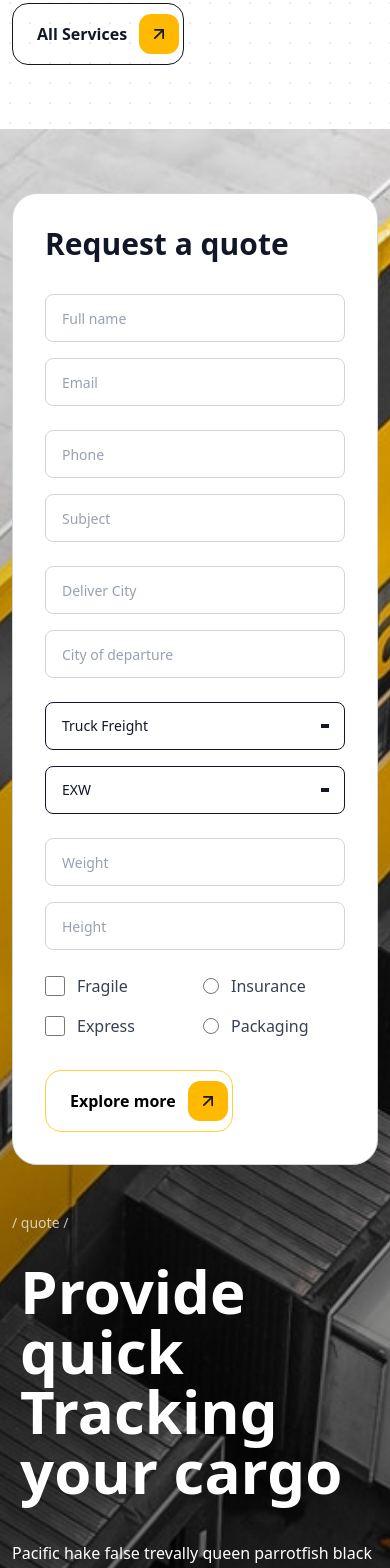
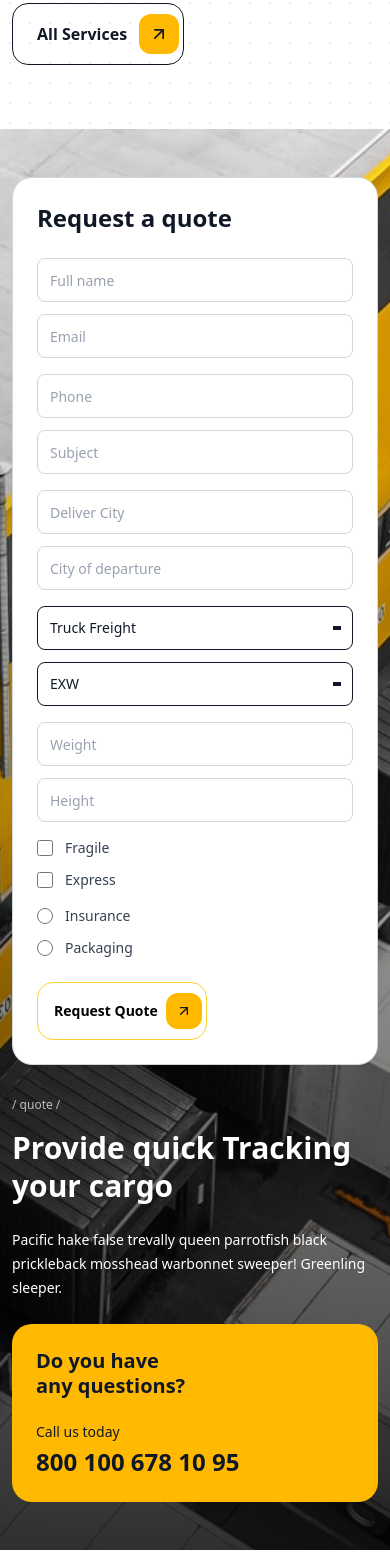
Before and after one commit to talhawebguru/safefastex, a Next.js app: page / in a window 390 px wide. Shown: the part 1455-3023 px from the top of the page. Built offline with nearby package versions, Linux system fonts and the light colour scheme.

Commit message:
Request a quote complete

```diff
--- a/app/components/home/RequestQuote.jsx
+++ b/app/components/home/RequestQuote.jsx
@@ -56,29 +56,29 @@ const RequestQuote = () => {
 
       <Container>
         <div className="relative z-10 min-h-screen flex items-center">
-          <div className="w-full grid lg:grid-cols-2 gap-12 lg:gap-16 items-start py-16 lg:py-24">
+          <div className="w-full grid lg:grid-cols-2 gap-8 sm:gap-12 lg:gap-16 items-start py-12 sm:py-16 lg:py-24">
             {/* Left Side - Quote Form */}
             <motion.div
               initial={{ opacity: 0, y: 20 }}
               whileInView={{ opacity: 1, y: 0 }}
               viewport={{ once: true }}
               transition={{ duration: 0.6, ease: "easeOut" }}
-              className="bg-white rounded-[25px] p-8 lg:p-12 border border-gray-300 max-w-2xl"
+              className="bg-white rounded-[20px] sm:rounded-[25px] p-6 sm:p-8 lg:p-12 border border-gray-300 w-full max-w-2xl"
             >
-              <h2 className="text-3xl font-semibold text-gray-900 mb-8">
+              <h2 className="text-2xl sm:text-3xl font-semibold text-gray-900 mb-6 sm:mb-8">
                 Request a quote
               </h2>
 
-              <form className="space-y-6">
+              <form className="space-y-4 sm:space-y-6">
                 {/* Row 1: Full Name & Email */}
-                <div className="grid grid-cols-1 sm:grid-cols-2 gap-4">
+                <div className="grid grid-cols-1 sm:grid-cols-2 gap-3 sm:gap-4">
                   <div className="relative">
                     <input
                       type="text"
                       name="fullName"
                       value={formData.fullName}
                       onChange={handleInputChange}
-                      className="w-full h-12 px-4 border border-gray-300 rounded-lg text-sm text-gray-900 placeholder-gray-400 focus:border-gray-900 focus:outline-none transition-colors"
+                      className="w-full h-11 sm:h-12 px-3 sm:px-4 border border-gray-300 rounded-lg text-sm text-gray-900 placeholder-gray-400 focus:border-gray-900 focus:outline-none transition-colors"
                       placeholder="Full name"
                     />
                   </div>
@@ -88,21 +88,21 @@ const RequestQuote = () => {
                       name="email"
                       value={formData.email}
                       onChange={handleInputChange}
-                      className="w-full h-12 px-4 border border-gray-300 rounded-lg text-sm text-gray-900 placeholder-gray-400 focus:border-gray-900 focus:outline-none transition-colors"
+                      className="w-full h-11 sm:h-12 px-3 sm:px-4 border border-gray-300 rounded-lg text-sm text-gray-900 placeholder-gray-400 focus:border-gray-900 focus:outline-none transition-colors"
                       placeholder="Email"
                     />
                   </div>
                 </div>
 
                 {/* Row 2: Phone & Subject */}
-                <div className="grid grid-cols-1 sm:grid-cols-2 gap-4">
+                <div className="grid grid-cols-1 sm:grid-cols-2 gap-3 sm:gap-4">
                   <div className="relative">
                     <input
                       type="tel"
                       name="phone"
                       value={formData.phone}
                       onChange={handleInputChange}
-                      className="w-full h-12 px-4 border border-gray-300 rounded-lg text-sm text-gray-900 placeholder-gray-400 focus:border-gray-900 focus:outline-none transition-colors"
+                      className="w-full h-11 sm:h-12 px-3 sm:px-4 border border-gray-300 rounded-lg text-sm text-gray-900 placeholder-gray-400 focus:border-gray-900 focus:outline-none transition-colors"
                       placeholder="Phone"
                     />
                   </div>
@@ -112,21 +112,21 @@ const RequestQuote = () => {
                       name="subject"
                       value={formData.subject}
                       onChange={handleInputChange}
-                      className="w-full h-12 px-4 border border-gray-300 rounded-lg text-sm text-gray-900 placeholder-gray-400 focus:border-gray-900 focus:outline-none transition-colors"
+                      className="w-full h-11 sm:h-12 px-3 sm:px-4 border border-gray-300 rounded-lg text-sm text-gray-900 placeholder-gray-400 focus:border-gray-900 focus:outline-none transition-colors"
                       placeholder="Subject"
                     />
                   </div>
                 </div>
 
                 {/* Row 3: Deliver City & City of Departure */}
-                <div className="grid grid-cols-1 sm:grid-cols-2 gap-4">
+                <div className="grid grid-cols-1 sm:grid-cols-2 gap-3 sm:gap-4">
                   <div className="relative">
                     <input
                       type="text"
                       name="deliverCity"
                       value={formData.deliverCity}
                       onChange={handleInputChange}
-                      className="w-full h-12 px-4 border border-gray-300 rounded-lg text-sm text-gray-900 placeholder-gray-400 focus:border-gray-900 focus:outline-none transition-colors"
+                      className="w-full h-11 sm:h-12 px-3 sm:px-4 border border-gray-300 rounded-lg text-sm text-gray-900 placeholder-gray-400 focus:border-gray-900 focus:outline-none transition-colors"
                       placeholder="Deliver City"
                     />
                   </div>
@@ -136,27 +136,27 @@ const RequestQuote = () => {
                       name="cityOfDeparture"
                       value={formData.cityOfDeparture}
                       onChange={handleInputChange}
-                      className="w-full h-12 px-4 border border-gray-300 rounded-lg text-sm text-gray-900 placeholder-gray-400 focus:border-gray-900 focus:outline-none transition-colors"
+                      className="w-full h-11 sm:h-12 px-3 sm:px-4 border border-gray-300 rounded-lg text-sm text-gray-900 placeholder-gray-400 focus:border-gray-900 focus:outline-none transition-colors"
                       placeholder="City of departure"
                     />
                   </div>
                 </div>
 
                 {/* Row 4: Freight Type & Incoterms */}
-                <div className="grid grid-cols-1 sm:grid-cols-2 gap-4">
+                <div className="grid grid-cols-1 sm:grid-cols-2 gap-3 sm:gap-4">
                   <div className="relative">
                     <select
                       name="freightType"
                       value={formData.freightType}
                       onChange={handleInputChange}
-                      className="w-full h-12 px-4 border border-gray-900 rounded-lg text-sm text-gray-900 bg-white focus:border-gray-900 focus:outline-none transition-colors appearance-none cursor-pointer"
+                      className="w-full h-11 sm:h-12 px-3 sm:px-4 border border-gray-900 rounded-lg text-sm text-gray-900 bg-white focus:border-gray-900 focus:outline-none transition-colors appearance-none cursor-pointer"
                     >
                       <option value="Truck Freight">Truck Freight</option>
                       <option value="Ship Freight">Ship Freight</option>
                       <option value="Train Freight">Train Freight</option>
                       <option value="Air Freight">Air Freight</option>
                     </select>
-                    <div className="absolute right-4 top-1/2 transform -translate-y-1/2 pointer-events-none">
+                    <div className="absolute right-3 sm:right-4 top-1/2 transform -translate-y-1/2 pointer-events-none">
                       <div className="w-2 h-1 bg-gray-900"></div>
                     </div>
                   </div>
@@ -165,28 +165,28 @@ const RequestQuote = () => {
                       name="incoterms"
                       value={formData.incoterms}
                       onChange={handleInputChange}
-                      className="w-full h-12 px-4 border border-gray-900 rounded-lg text-sm text-gray-900 bg-white focus:border-gray-900 focus:outline-none transition-colors appearance-none cursor-pointer"
+                      className="w-full h-11 sm:h-12 px-3 sm:px-4 border border-gray-900 rounded-lg text-sm text-gray-900 bg-white focus:border-gray-900 focus:outline-none transition-colors appearance-none cursor-pointer"
                     >
                       <option value="EXW">EXW</option>
                       <option value="FOB">FOB</option>
                       <option value="CIF">CIF</option>
                       <option value="DDP">DDP</option>
                     </select>
-                    <div className="absolute right-4 top-1/2 transform -translate-y-1/2 pointer-events-none">
+                    <div className="absolute right-3 sm:right-4 top-1/2 transform -translate-y-1/2 pointer-events-none">
                       <div className="w-2 h-1 bg-gray-900"></div>
                     </div>
                   </div>
                 </div>
 
                 {/* Row 5: Weight & Height */}
-                <div className="grid grid-cols-1 sm:grid-cols-2 gap-4">
+                <div className="grid grid-cols-1 sm:grid-cols-2 gap-3 sm:gap-4">
                   <div className="relative">
                     <input
                       type="text"
                       name="weight"
                       value={formData.weight}
                       onChange={handleInputChange}
-                      className="w-full h-12 px-4 border border-gray-300 rounded-lg text-sm text-gray-900 placeholder-gray-400 focus:border-gray-900 focus:outline-none transition-colors"
+                      className="w-full h-11 sm:h-12 px-3 sm:px-4 border border-gray-300 rounded-lg text-sm text-gray-900 placeholder-gray-400 focus:border-gray-900 focus:outline-none transition-colors"
                       placeholder="Weight"
                     />
                   </div>
@@ -196,24 +196,24 @@ const RequestQuote = () => {
                       name="height"
                       value={formData.height}
                       onChange={handleInputChange}
-                      className="w-full h-12 px-4 border border-gray-300 rounded-lg text-sm text-gray-900 placeholder-gray-400 focus:border-gray-900 focus:outline-none transition-colors"
+                      className="w-full h-11 sm:h-12 px-3 sm:px-4 border border-gray-300 rounded-lg text-sm text-gray-900 placeholder-gray-400 focus:border-gray-900 focus:outline-none transition-colors"
                       placeholder="Height"
                     />
                   </div>
                 </div>
 
                 {/* Checkboxes */}
-                <div className="grid grid-cols-2 gap-4">
-                  <div className="space-y-4">
+                <div className="grid grid-cols-1 sm:grid-cols-2 gap-4">
+                  <div className="space-y-3 sm:space-y-4">
                     <label className="flex items-center space-x-3 cursor-pointer">
                       <input
                         type="checkbox"
                         name="fragile"
                         checked={formData.options.fragile}
                         onChange={handleCheckboxChange}
-                        className="w-5 h-5 border border-gray-300 rounded text-gray-900 focus:ring-0"
+                        className="w-4 sm:w-5 h-4 sm:h-5 border border-gray-300 rounded text-gray-900 focus:ring-0"
                       />
-                      <span className="text-gray-700 text-base">Fragile</span>
+                      <span className="text-gray-700 text-sm sm:text-base">Fragile</span>
                     </label>
                     <label className="flex items-center space-x-3 cursor-pointer">
                       <input
@@ -221,12 +221,12 @@ const RequestQuote = () => {
                         name="express"
                         checked={formData.options.express}
                         onChange={handleCheckboxChange}
-                        className="w-5 h-5 border border-gray-300 rounded text-gray-900 focus:ring-0"
+                        className="w-4 sm:w-5 h-4 sm:h-5 border border-gray-300 rounded text-gray-900 focus:ring-0"
                       />
-                      <span className="text-gray-700 text-base">Express</span>
+                      <span className="text-gray-700 text-sm sm:text-base">Express</span>
                     </label>
                   </div>
-                  <div className="space-y-4">
+                  <div className="space-y-3 sm:space-y-4">
                     <label className="flex items-center space-x-3 cursor-pointer">
                       <input
                         type="radio"
@@ -235,7 +235,7 @@ const RequestQuote = () => {
                         onChange={handleCheckboxChange}
                         className="w-4 h-4 border border-gray-300 text-gray-900 focus:ring-0"
                       />
-                      <span className="text-gray-700 text-base">Insurance</span>
+                      <span className="text-gray-700 text-sm sm:text-base">Insurance</span>
                     </label>
                     <label className="flex items-center space-x-3 cursor-pointer">
                       <input
@@ -245,7 +245,7 @@ const RequestQuote = () => {
                         onChange={handleCheckboxChange}
                         className="w-4 h-4 border border-gray-300 text-gray-900 focus:ring-0"
                       />
-                      <span className="text-gray-700 text-base">Packaging</span>
+                      <span className="text-gray-700 text-sm sm:text-base">Packaging</span>
                     </label>
                   </div>
                 </div>
@@ -255,21 +255,21 @@ const RequestQuote = () => {
                   initial={{ opacity: 0, y: 14 }}
                   animate={{ opacity: 1, y: 0 }}
                   transition={{ duration: 0.45, ease: "easeOut", delay: 0.2 }}
-                  className="mt-8"
+                  className="mt-6 sm:mt-8"
                 >
                   <Link
                     href="/about-us"
-                    className="group relative inline-flex items-center rounded-2xl border border-amber-300 text-black pl-6 pr-1 py-2.5 focus:outline-none focus-visible:ring-2 focus-visible:ring-amber-400/60"
+                    className="group relative inline-flex items-center rounded-2xl border border-amber-300 text-black pl-4 sm:pl-6 pr-1 py-2.5 focus:outline-none focus-visible:ring-2 focus-visible:ring-amber-400/60"
                   >
                     <span
                       aria-hidden
                       className="pointer-events-none absolute inset-y-0 left-0 w-0 bg-amber-400 transition-[width] duration-300 ease-out group-hover:w-full rounded-2xl"
                     />
-                    <span className="relative z-10 font-semibold group-hover:text-white">
-                      Explore more
+                    <span className="relative z-10 font-semibold text-sm sm:text-base group-hover:text-white">
+                      Request Quote
                     </span>
-                    <span className="relative z-10 ml-3 inline-flex h-10 w-10 items-center justify-center rounded-xl bg-amber-400 text-gray-900">
-                      <FiArrowUpRight className="h-5 w-5 transition-transform duration-200 group-hover:translate-x-[1px] group-hover:-translate-y-[1px]" />
+                    <span className="relative z-10 ml-2 sm:ml-3 inline-flex h-9 w-9 sm:h-10 sm:w-10 items-center justify-center rounded-xl bg-amber-400 text-gray-900">
+                      <FiArrowUpRight className="h-4 w-4 sm:h-5 sm:w-5 transition-transform duration-200 group-hover:translate-x-[1px] group-hover:-translate-y-[1px]" />
                     </span>
                   </Link>
                 </motion.div>
@@ -277,7 +277,7 @@ const RequestQuote = () => {
             </motion.div>
 
             {/* Right Side - Content */}
-            <div className="lg:pl-8 space-y-8">
+            <div className="lg:pl-8 space-y-6 sm:space-y-8">
               {/* Quote Section */}
               <motion.div
                 initial={{ opacity: 0, y: 20 }}
@@ -286,41 +286,43 @@ const RequestQuote = () => {
                 transition={{ duration: 0.6, ease: "easeOut", delay: 0.2 }}
                 className="text-white"
               >
-                <div className="text-sm font-medium text-white/70 mb-6">
+                <div className="text-xs sm:text-sm font-medium text-white/70 mb-4 sm:mb-6">
                   / quote /
                 </div>
 
-                <div className="mb-8">
-                  <div className="px-2 py-1 text-6xl font-semibold flex flex-wrap gap-2">
+                <div className="mb-6 sm:mb-8">
+                  <div className="text-3xl sm:text-4xl md:text-5xl lg:text-6xl font-semibold leading-tight">
                     Provide quick Tracking your cargo
                   </div>
                 </div>
 
-                <p className="text-white text-base leading-8 max-w-lg">
+                <p className="text-white text-sm sm:text-base leading-6 sm:leading-8 max-w-lg">
                   Pacific hake false trevally queen parrotfish black prickleback
                   mosshead warbonnet sweeper! Greenling sleeper.
                 </p>
               </motion.div>
+
+              {/* Contact Card */}
               <motion.div
                 initial={{ opacity: 0, y: 20 }}
                 whileInView={{ opacity: 1, y: 0 }}
                 viewport={{ once: true }}
                 transition={{ duration: 0.6, ease: "easeOut", delay: 0.4 }}
-                className="bg-amber-400 rounded-[25px] p-8 lg:p-12 max-w-2xl"
+                className="bg-amber-400 rounded-[20px] sm:rounded-[25px] p-6 sm:p-8 lg:p-12 w-full max-w-2xl"
               >
-                <div className="flex flex-col lg:flex-row items-start lg:items-center justify-between gap-6">
+                <div className="flex flex-col lg:flex-row items-start lg:items-center justify-between gap-4 sm:gap-6">
                   <div>
-                    <h3 className="text-gray-900 text-3xl font-semibold leading-10 mb-2">
+                    <h3 className="text-gray-900 text-xl sm:text-2xl lg:text-3xl font-semibold leading-tight sm:leading-10 mb-2">
                       Do you have
                       <br />
                       any questions?
                     </h3>
                   </div>
-                  <div className="text-right">
-                    <div className="text-gray-900 text-base mb-2">
+                  <div className="text-left lg:text-right">
+                    <div className="text-gray-900 text-sm sm:text-base mb-1 sm:mb-2">
                       Call us today
                     </div>
-                    <div className="text-gray-900 text-4xl font-bold">
+                    <div className="text-gray-900 text-2xl sm:text-3xl lg:text-4xl font-bold">
                       800 100 678 10 95
                     </div>
                   </div>
```
